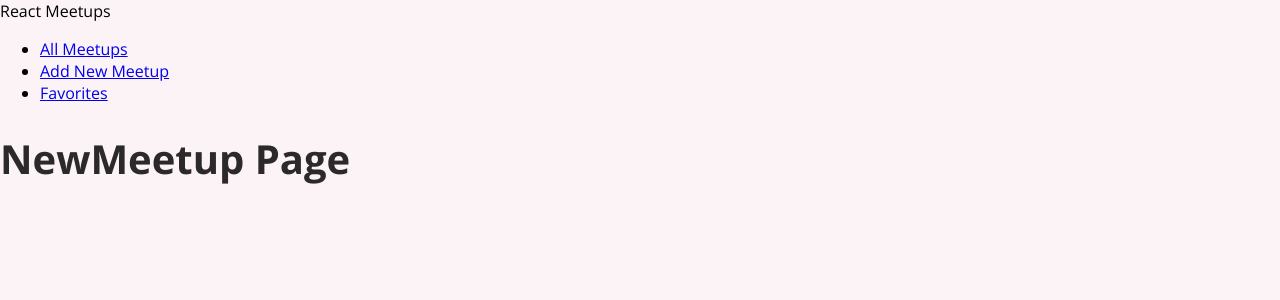
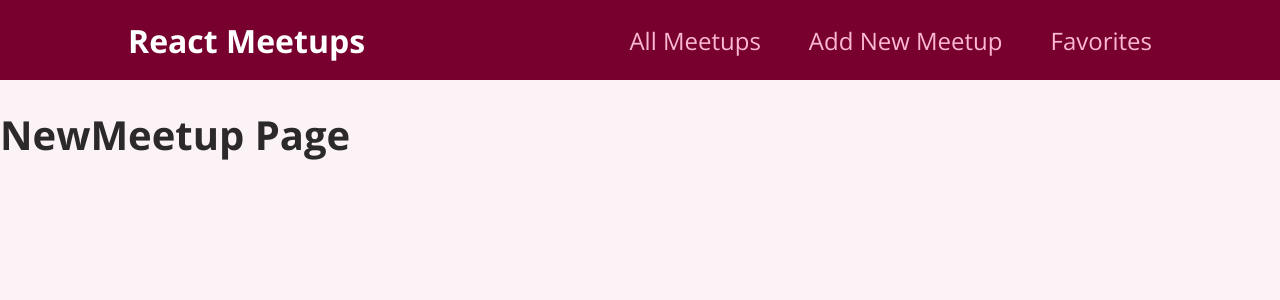
Before and after one commit to silviolimeira/react-course, a JavaScript app: page /new-meetup in a window 1280 px wide. Shown: the top 300 px of the page. Built offline with nearby package versions, Linux system fonts and the light colour scheme; the HTML template or start-up script is replaced by a standard one.

Commit message:
Scoping Component Styles With CSS Modules

```diff
--- a/src/components/layout/MainNavigation.js
+++ b/src/components/layout/MainNavigation.js
@@ -1,9 +1,11 @@
 import { Link } from "react-router-dom";
+
+import classes from "./MainNavigation.module.css";
 
 function MainNavigation() {
   return (
-    <header>
-      <div>React Meetups</div>
+    <header className={classes.header}>
+      <div className={classes.logo}>React Meetups</div>
       <nav>
         <ul>
           <li>
--- /dev/null
+++ b/src/components/layout/MainNavigation.module.css
@@ -0,0 +1,47 @@
+.header {
+  width: 100%;
+  height: 5rem;
+  display: flex;
+  align-items: center;
+  justify-content: space-between;
+  background-color: #77002e;
+  padding: 0 10%;
+}
+
+.logo {
+  font-size: 2rem;
+  color: white;
+  font-weight: bold;
+}
+
+.header ul {
+  list-style: none;
+  margin: 0;
+  padding: 0;
+  display: flex;
+  align-items: baseline;
+}
+
+.header li {
+  margin-left: 3rem;
+}
+
+.header a {
+  text-decoration: none;
+  font-size: 1.5rem;
+  color: #fcb8d2;
+}
+
+.header a:hover,
+.header a:active,
+.header a.active {
+  color: white;
+}
+
+.badge {
+  background-color: #cc2062;
+  color: white;
+  border-radius: 12px;
+  padding: 0 1rem;
+  margin-left: 0.5rem;
+}
```
